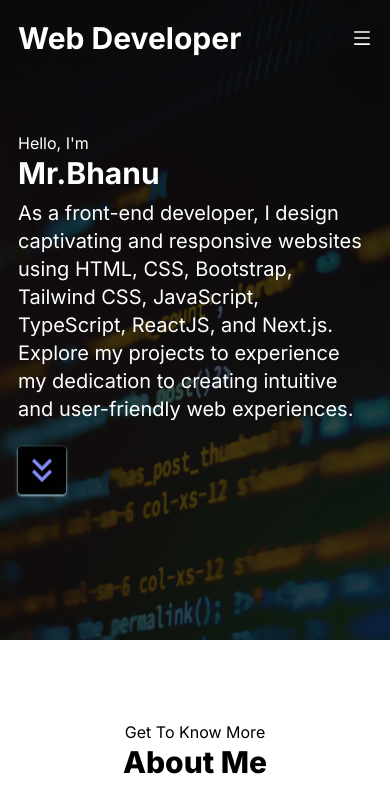
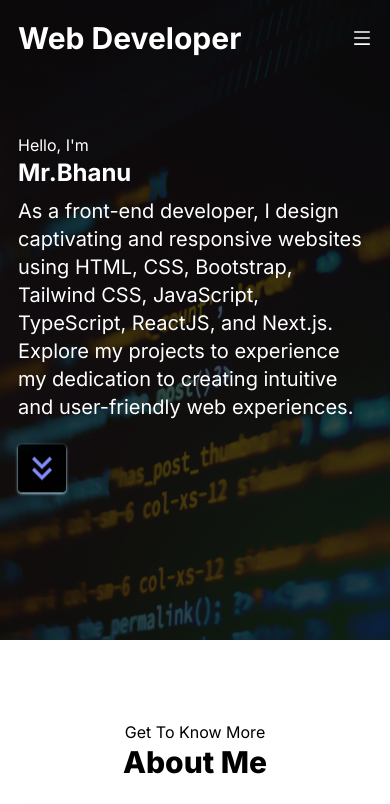
Before and after one commit to bhanudova02/portfolio, a Next.js app: page / in a window 390 px wide. Shown: the top 804 px of the page. Built offline with nearby package versions, Linux system fonts and the light colour scheme.

Commit message:
Update Hero.tsx

```diff
--- a/src/components/Hero.tsx
+++ b/src/components/Hero.tsx
@@ -29,7 +29,7 @@ const Hero: React.FC<HeroProps> = ({ heading, message }) => {
           <div className="absolute top-0 left-0 right-0 bottom-0  h-[40rem] md:h-[46rem] lg:h-[40rem] bg-black/70 z-[2]" />
           <div className="text-white z-[2] mt-0 lg:mt-10 px-2 md:px-0">
             <h3>Hello, I&apos;m</h3>
-            <h2 className="text-3xl md:text-5xl font-bold">{heading}</h2>
+            <h2 className="text-2xl md:text-5xl font-bold">{heading}</h2>
             <p className="py-2 md:py-5 text-xl leading-7 md:leading-10 lg:leading-10">
               As a front-end developer, I design captivating and responsive websites using HTML, CSS, Bootstrap, Tailwind CSS, JavaScript, TypeScript, ReactJS, and Next.js. Explore my projects to experience my dedication to creating intuitive and user-friendly web experiences.
             </p>
```
